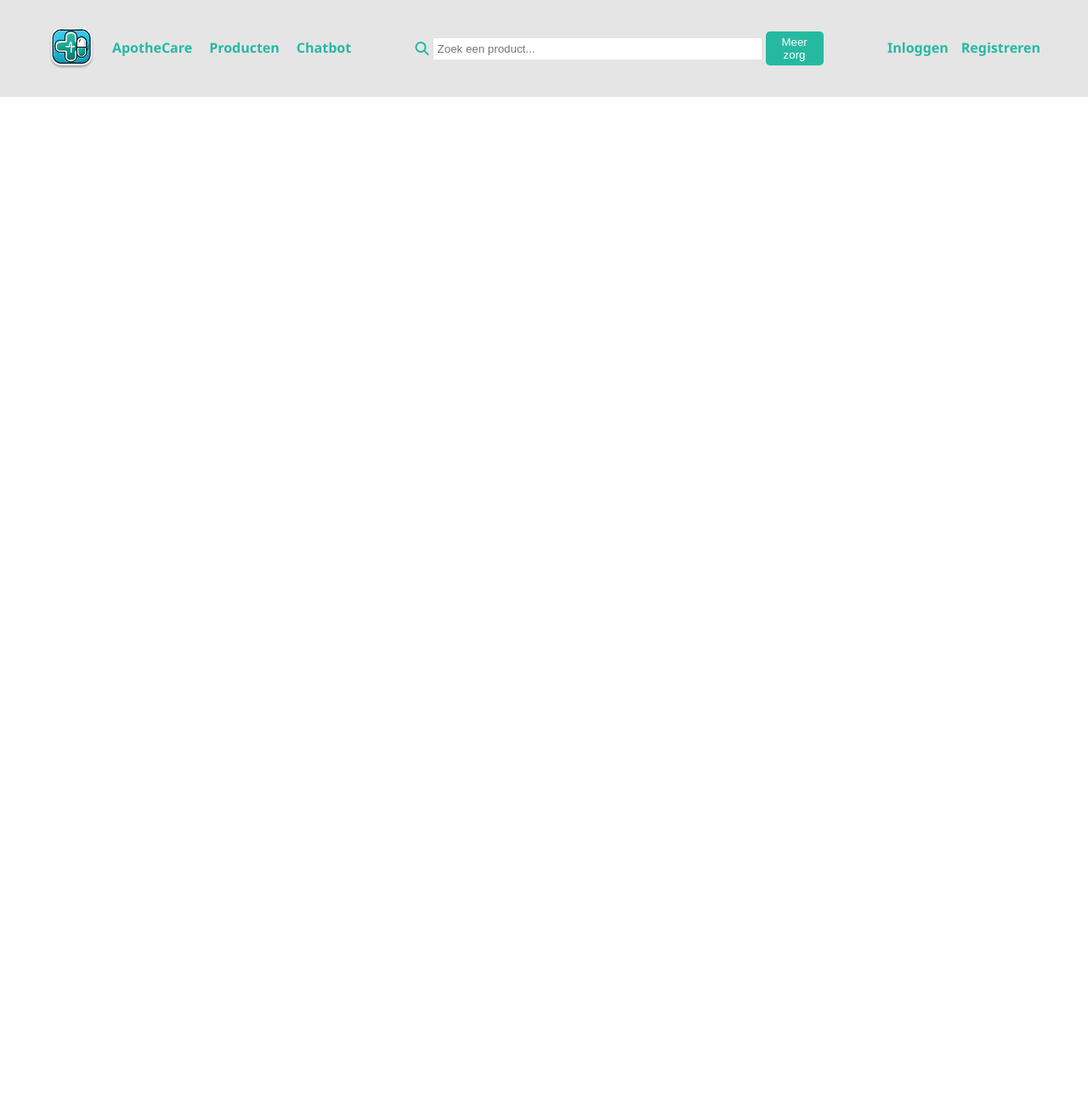
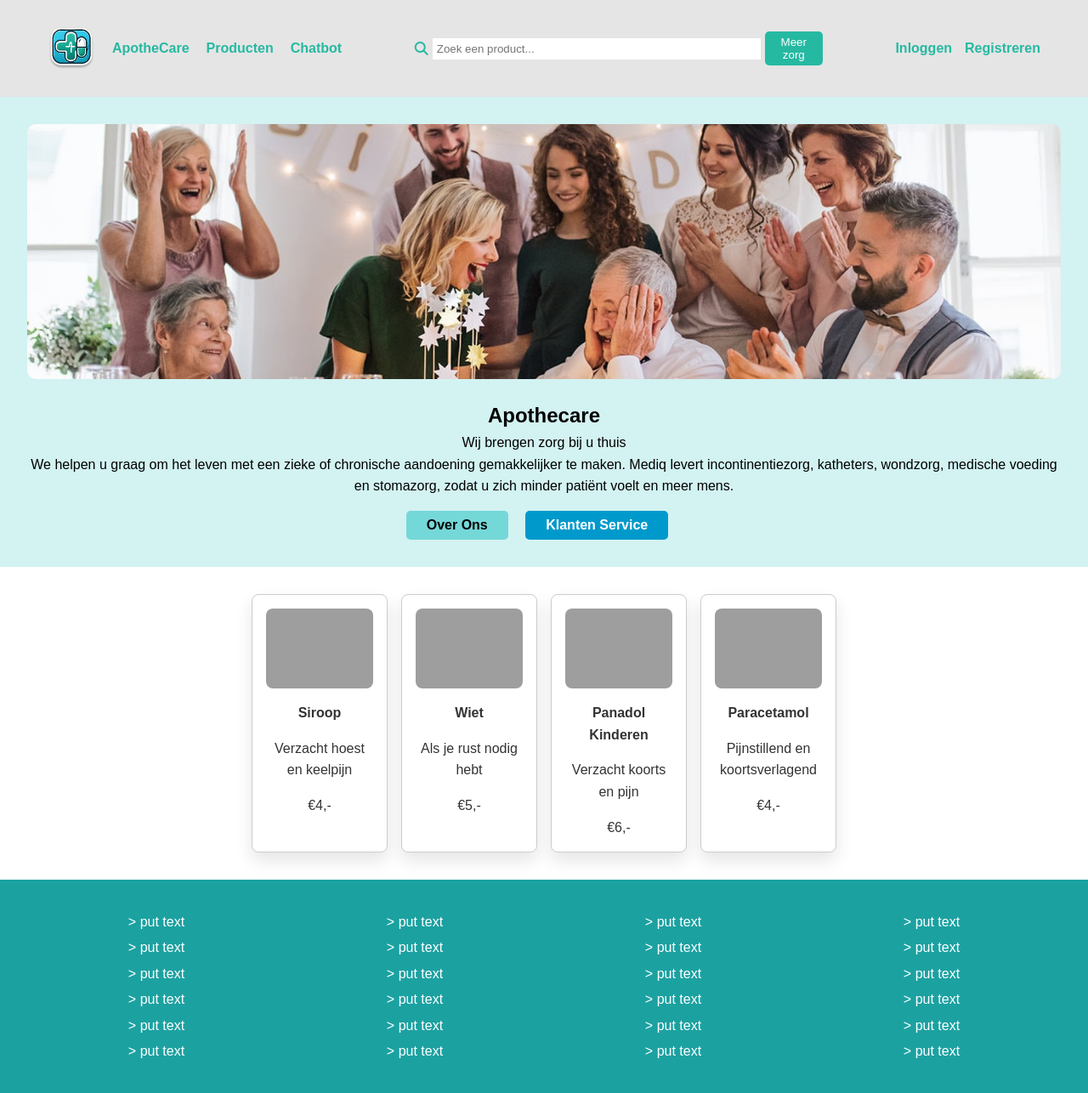
Before and after one commit to SonJoeyKong/webshop-, a PHP site: page /php/index.php in a window 1280 px wide. Shown: the whole page at 85% size. Before the commit the page ends 114 px from the top, so only its background shows below. Run offline with PHP 8.4, Linux system fonts and the light colour scheme; grey boxes are pictures that could not be loaded.

Commit message:
index php fixed

```diff
--- a/css/style.css
+++ b/css/style.css
@@ -530,3 +530,88 @@ nav {
 .data-update {
     animation: fadeUpdate 0.3s ease;
 }
+
+
+body {
+    margin: 0;
+    font-family: Arial, sans-serif;
+}
+
+.hero {
+    position: relative;
+    text-align: center;
+    color: #000;
+    background-color: #d3f2f2;
+    padding: 2rem;
+}
+
+.hero-img {
+    width: 100%;
+    height: auto;
+    max-height: 300px;
+    object-fit: cover;
+    border-radius: 10px;
+}
+
+.hero-text {
+    margin-top: 1rem;
+}
+
+.hero-buttons {
+    margin-top: 1rem;
+}
+
+.btn {
+    padding: 0.5rem 1.5rem;
+    background-color: #75d8d8;
+    border: none;
+    border-radius: 5px;
+    cursor: pointer;
+    margin-right: 1rem;
+    font-size: 1rem;
+}
+
+.btn-secondary {
+    background-color: #0099cc;
+    color: white;
+}
+
+.products {
+    display: flex;
+    justify-content: center;
+    gap: 1rem;
+    padding: 2rem;
+    flex-wrap: wrap;
+}
+
+.product-card {
+    background: white;
+    border: 1px solid #ccc;
+    border-radius: 8px;
+    padding: 1rem;
+    width: 160px;
+    text-align: center;
+}
+
+.product-card img {
+    max-width: 100%;
+    height: auto;
+}
+
+.footer-grid {
+    background-color: #1ca1a1;
+    color: white;
+    padding: 2rem;
+    display: flex;
+    justify-content: space-around;
+    flex-wrap: wrap;
+}
+
+.footer-grid ul {
+    list-style: none;
+    padding: 0;
+}
+
+.footer-grid li {
+    margin: 0.3rem 0;
+}
--- a/php/index.php
+++ b/php/index.php
@@ -65,4 +65,59 @@ session_start(); // Start de sessie
         </div>
     </nav>
 </body>
+<!-- Hero Section -->
+<section class="hero">
+    <img src="../images/headimg.png" alt="Happy People" class="hero-img">
+    <div class="hero-text">
+        <h2>Apothecare</h2>
+        <p>Wij brengen zorg bij u thuis</p>
+        <p class="description">
+            We helpen u graag om het leven met een zieke of chronische aandoening gemakkelijker te maken. Mediq levert incontinentiezorg, katheters, wondzorg, medische voeding en stomazorg, zodat u zich minder patiënt voelt en meer mens.
+        </p>
+        <div class="hero-buttons">
+            <button class="btn">Over Ons</button>
+            <button class="btn btn-secondary">Klanten Service</button>
+        </div>
+    </div>
+</section>
+
+<!-- Product Cards -->
+<section class="products">
+    <div class="product-card">
+        <img src="../images/siroop.png" alt="Siroop">
+        <h4>Siroop</h4>
+        <p>Verzacht hoest en keelpijn</p>
+        <span>€4,-</span>
+    </div>
+    <div class="product-card">
+        <img src="../images/wiet.png" alt="Wiet">
+        <h4>Wiet</h4>
+        <p>Als je rust nodig hebt</p>
+        <span>€5,-</span>
+    </div>
+    <div class="product-card">
+        <img src="../images/panadol.png" alt="Panadol">
+        <h4>Panadol Kinderen</h4>
+        <p>Verzacht koorts en pijn</p>
+        <span>€6,-</span>
+    </div>
+    <div class="product-card">
+        <img src="../images/paracetamol.png" alt="Paracetamol">
+        <h4>Paracetamol</h4>
+        <p>Pijnstillend en koortsverlagend</p>
+        <span>€4,-</span>
+    </div>
+</section>
+
+<!-- Footer Grid -->
+<footer class="footer-grid">
+    <?php for ($i = 0; $i < 4; $i++): ?>
+        <ul>
+            <?php for ($j = 0; $j < 6; $j++): ?>
+                <li>> put text</li>
+            <?php endfor; ?>
+        </ul>
+    <?php endfor; ?>
+</footer>
+
 </html>
```
Also changed, not shown: images/headimg.png (renamed from images/header img.png).
